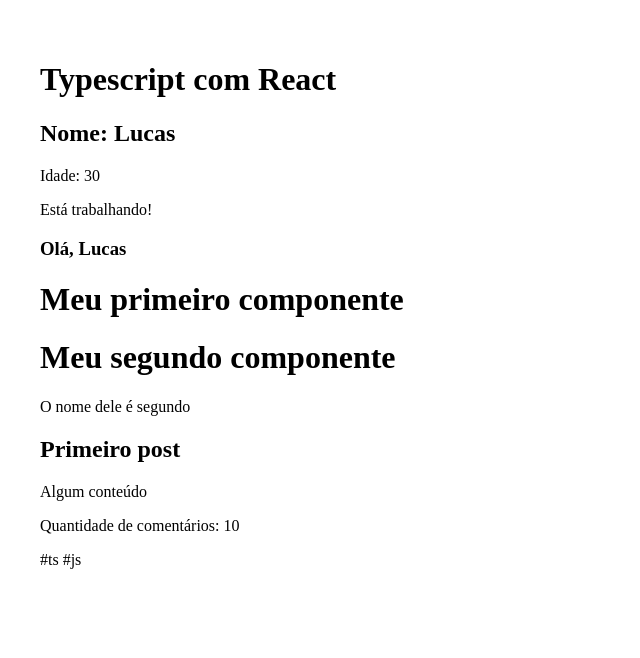
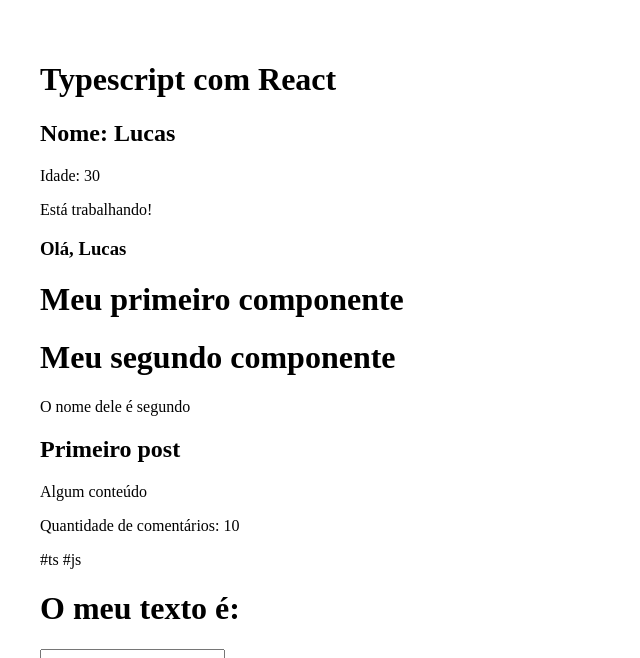
Before and after one commit to lucas-cercal/typescript-basico, a React (Create React App) app in the folder 11_react_com_ts/: page / in a window 1280 px wide. Shown: the top 658 px of the page, without its empty margins (0-640 px from the left). Built offline with nearby package versions, Linux system fonts and the light colour scheme; the HTML template or start-up script is replaced by a standard one.

Commit message:
feat: add hook useState

```diff
--- a/11_react_com_ts/src/App.tsx
+++ b/11_react_com_ts/src/App.tsx
@@ -4,6 +4,9 @@
 // 5 - desestruturando props
 import SecondComponent from "./components/SecondComponent"
 import Destructuring from "./components/Destructuring"
+
+// 6 - useState
+import State from "./components/State"
 
 function App() {
 
@@ -32,6 +35,7 @@
         comentQty={10}
         tags={["ts", "js"]}
       />
+      <State />
     </div>
   );
 }
--- /dev/null
+++ b/11_react_com_ts/src/components/State.tsx
@@ -0,0 +1,18 @@
+import { ReactElement, useState, ChangeEvent } from 'react'
+
+function State(): ReactElement {
+  const [text, setText] = useState<string | null>(null)
+
+  const handleChange = (e: ChangeEvent<HTMLInputElement>) => {
+    setText(e.target.value)
+  }
+
+  return (
+    <div>
+      <h1>O meu texto é: {text}</h1>
+      <input type='text' onChange={handleChange} />
+    </div>
+  )
+}
+
+export default State
```
